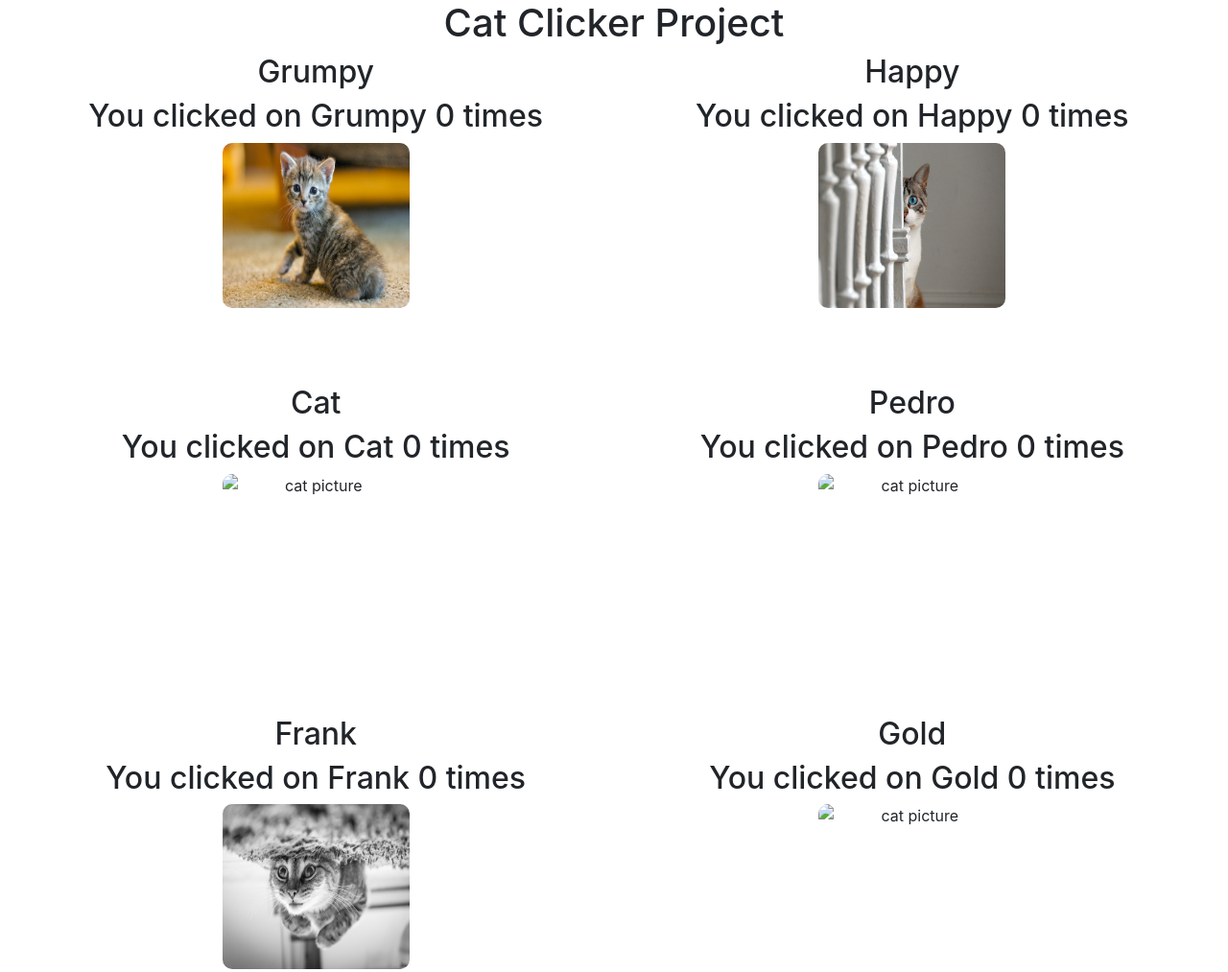
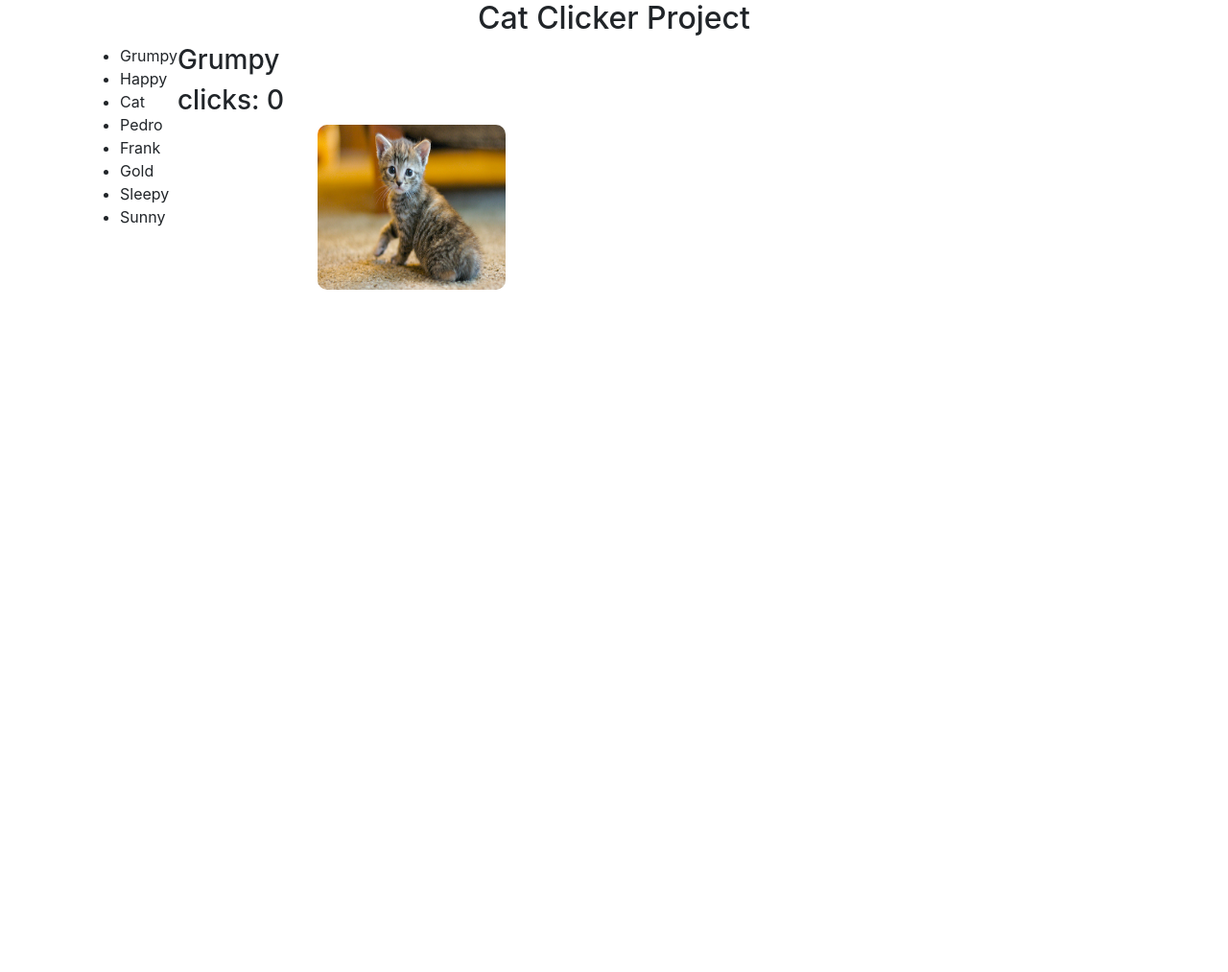
Before and after one commit to J0ssue/catClicker, a plain HTML site: page index.html in a window 1280 px wide. Shown: the top 1013 px of the page at 96% size. After the commit the page ends 800 px from the top, so only its background shows below. Drawn offline with nearby package versions, Linux system fonts and the light colour scheme.

Commit message:
updated the version of the cat clicker app to cat clicker premium utilizing MVO

```diff
--- a/css/main.css
+++ b/css/main.css
@@ -5,9 +5,9 @@ body {
 	/*text-align: center;*/
 }
 
-h1 {
-	margin-bottom: 60px;
-	font-size: 3em;
+h2 {
+	margin-bottom: 0;
+	padding-bottom: 0;
 }
 
 img {
--- a/index.html
+++ b/index.html
@@ -9,8 +9,19 @@
 
 </head>
 <body>
-	<h1 class="text-center">Cat Clicker Project</h1>
-	<div id="cat-container" class="container d-flex flex-wrap justify-content-between text-center"></div>
+	<!-- Header -->
+	<h2 class="text-center">Cat Clicker Project</h2>
+
+	<!-- Image view -->
+	<div id="cat-container" class="container d-flex">
+		<!-- List of Cats -->
+		<ul id="catList"></ul>
+		<div>
+			<h3 id="name"></h3>
+			<h3>clicks: <span id="clickCount"></span></h3>
+			<img id="img" class="d-block m-auto" src="" alt="cat picture">
+		</div>
+	</div>
 
 
 	<script src="js/app.js"></script>
--- a/js/app.js
+++ b/js/app.js
@@ -1,55 +1,8 @@
-// Pattern - Object Literal Module
-// (function() {
-// 	var model = {
-// 		cats: [
-// 		{
-// 			clickCounter: 0,
-// 			name: 'Grumpy',
-// 			src: 'src/catClicker.jpg'
-// 		},
-// 		{
-// 			clickCounter: 0,
-// 			name: 'Happy',
-// 			src: 'src/chewie.jpg'
-// 		},
-// 		{
-// 			clickCounter: 0,
-// 			name: 'Cat',
-// 			src: 'src/chatty.jpeg'
-// 		},
-// 		{
-// 			clickCounter: 0,
-// 			name: 'Pedro',
-// 			src: 'src/climber.jpeg'
-// 		},
-// 		{
-// 			clickCounter: 0,
-// 			name: 'Frank',
-// 			src: 'src/funk.jpeg'
-// 		},
-// 		{
-// 			clickCounter: 0,
-// 			name: 'Gold',
-// 			src: 'src/gold.jpeg'
-// 		},
-// 		{
-// 			clickCounter: 0,
-// 			name: 'Sleepy',
-// 			src: 'src/sleepy.jpeg'
-// 		},
-// 		{
-// 			clickCounter: 0,
-// 			name: 'Sunny',
-// 			src: 'src/surprise.jpeg'
-// 		}
-// 		],
-// 		init: function() {
-
-// 		}
-// 	});
-
-
-let cat = {
+// ***********View *********** //
+let model = {
+	setCurrentCat: function() {
+		this.currentCat = this.cats[0];
+	},
 	cats: [
 	{
 		clickCounter: 0,
@@ -91,45 +44,97 @@ let cat = {
 		name: 'Sunny',
 		src: 'src/surprise.jpeg'
 	}
-	],
+	]
+};
+
+// ************ Octopus ***************//
+let octopus = {
 	init: function() {
-		this.cacheDom();
-		this.render();
-		// this.addClick();
-		// this.bindEvents();
+		model.setCurrentCat();
+		listView.init();
+		this.setDefaultCat();
 	},
-	cacheDom: function() {
-		this.container = document.querySelector('#cat-container');
+	setDefaultCat: function() {
+		document.onload = function() {
+			model.currentCat = model.cats[0];
+		};
+		catView.setDefaultCat();
 	},
-	// bindEvents: function() {
-	// },
-	render: function() {
-		for (let i = 0; i < this.cats.length; i++) {
-			let newCat = document.createElement('div');
-			this.domCats = `
-											<h2 class="name">${this.cats[i].name}</h2>
-											<h2 class="clickCount">You clicked on <span>${this.cats[i].name}</span> <span id="${this.cats[i].name}">${this.cats[i].clickCounter}</span> times</h2>
-											<img id="${this.cats[i].name}" class="d-block m-auto" src=${this.cats[i].src} alt="cat picture">
-										  `
-			newCat.innerHTML = this.domCats;
-			this.container.appendChild(newCat);
+	setCurrentCat: function() {
+		var getCats = model.cats;
+		for (let i = 0; i < getCats.length; i++) {
+			if (event.target.textContent === getCats[i].name) {
+				model.currentCat = getCats[i];
+				console.log(model.currentCat);
+			}
 		}
 	},
+	getCats: function() {
+		return model.cats;
+	},
+	getCurrentCat: function() {
+		return model.currentCat;
+	},
+	increaseCounter: function() {
+		let currentCat = this.getCurrentCat();
+		currentCat.clickCounter++;
+	}
 };
-cat.init();
 
 
-const imgs = document.querySelectorAll('img');
-function addClick() {
-	for (let i = 0; i < imgs.length; i++) {
-		imgs[i].addEventListener('click', function(e) {
-			e.target.previousElementSibling.lastElementChild.textContent++;
-			// for (let j = 0; j < cat.cats.length; j++) {
-			// 	if (e.target.previousElementSibling.lastElementChild.id === cat.cats[j].name) {
-			// 		cat.cats[j].clickCounter++;
-			// 	}
-			// }
+// *************  View ***************//
+let listView = {
+	init: function() {
+		this.catList = document.getElementById('catList');
+
+		this.render();
+		catView.init();
+	},
+	render: function() {
+		var getCats = octopus.getCats();
+		for (let i = 0; i < getCats.length; i++) {
+			this.li = document.createElement('li');
+			this.li.textContent = getCats[i].name;
+			this.catList.appendChild(this.li);
+			this.li.addEventListener('click', octopus.setCurrentCat);
+		}
+	}
+};
+
+let catView = {
+	init: function() {
+		// this.currentCat = octopus.getCurrentCat();
+		this.img = document.querySelector('img');
+		this.addImgClickCounter();
+		catView.render();
+	},
+	render: function() {
+		onclick = function() {
+			var currentCat = octopus.getCurrentCat();
+			let catName = document.querySelector('#name');
+			let clickCount = document.querySelector('#clickCount');
+			// let img = document.querySelector('#img');
+
+			catName.textContent = currentCat.name;
+			clickCount.textContent = currentCat.clickCounter;
+			this.img.src = currentCat.src;
+		}
+	},
+	setDefaultCat: function() {
+		var currentCat = octopus.getCurrentCat();
+		let catName = document.querySelector('#name');
+		let clickCount = document.querySelector('#clickCount');
+			// let img = document.querySelector('#img');
+
+		catName.textContent = currentCat.name;
+		clickCount.textContent = currentCat.clickCounter;
+		this.img.src = currentCat.src;
+	},
+	addImgClickCounter: function() {
+		this.img.addEventListener('click', function() {
+			octopus.increaseCounter();
 		});
 	}
-}
-addClick();
+};
+
+octopus.init();
```
